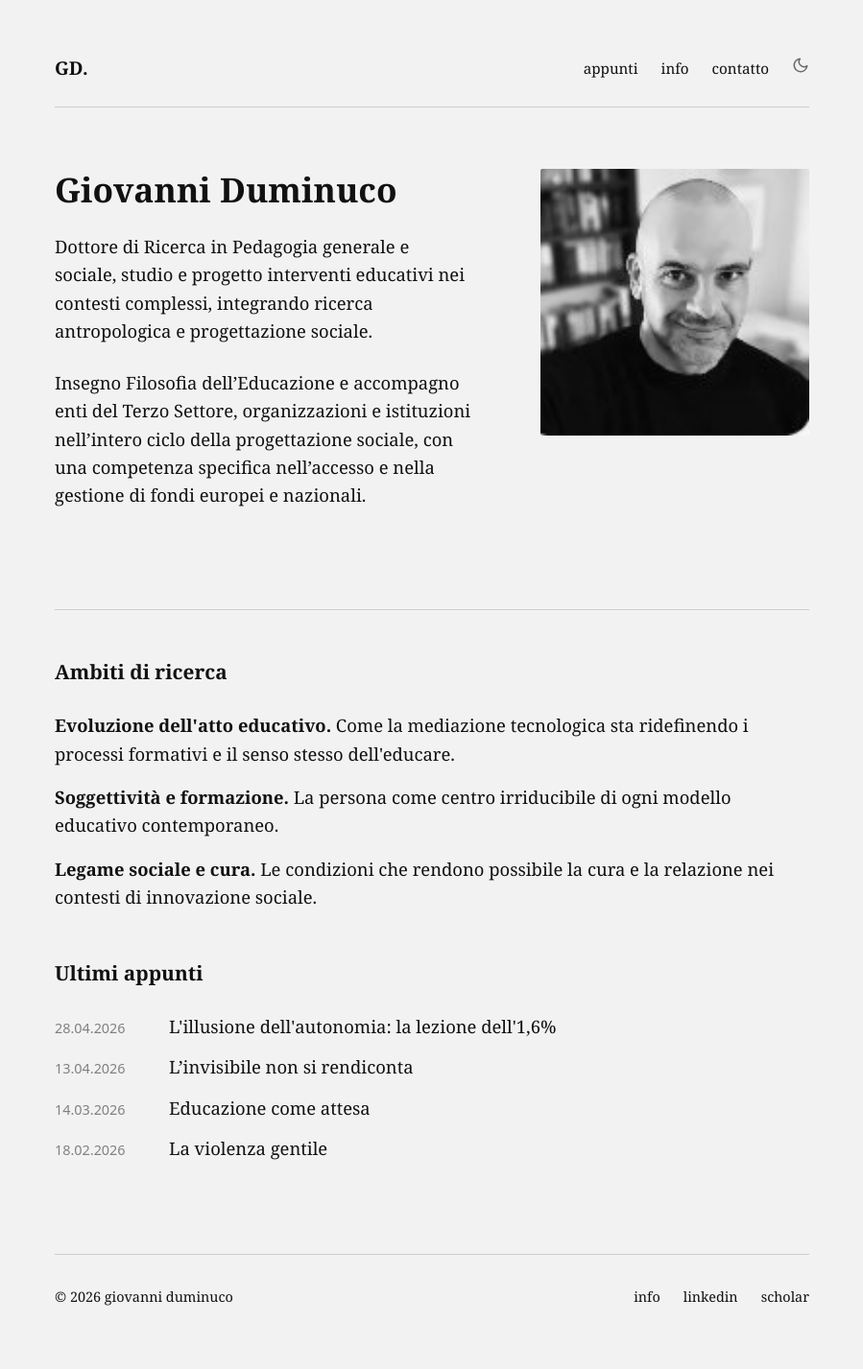
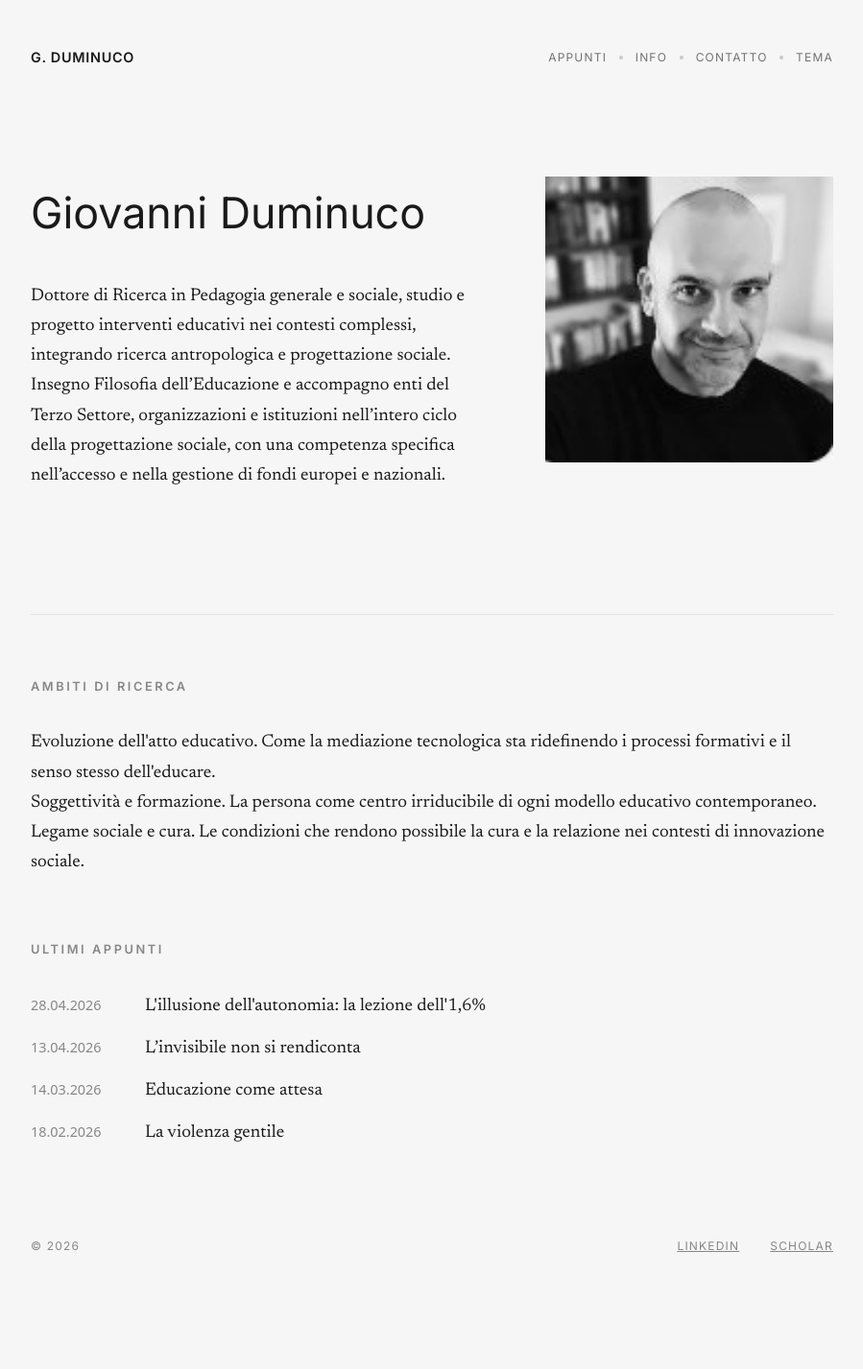
Before and after one commit to dumgio/dumgio.github.io, a Jekyll site: the page built from index.html, in a window 1280 px wide. Shown: the whole page at 96% size, without its empty margins (190-1089 px from the left). Built offline with Jekyll 4.4.1, drawn with Linux system fonts in a browser that asks for light colours; some web fonts are replaced; after the commit the page ends 1357 px from its top, so only the background shows below that.

Commit message:
Update default.html

```diff
--- a/_layouts/default.html
+++ b/_layouts/default.html
@@ -20,156 +20,178 @@
     </script>
 
     <style>
-        @font-face {
-            font-family: 'Bespoke Serif';
-            src: url('https://static.mighil.com/fonts/BespokeSerif-Variable.woff2') format('woff2');
-            font-weight: 300 800;
-            font-display: swap;
-        }
+        /* Font Shikun Style */
+        @import url('https://fonts.googleapis.com/css2?family=Inter:wght@300;400;600&family=Newsreader:ital,opsz,wght@0,6..72,300;0,6..72,400;1,6..72,300&display=swap');
 
         :root {
-            --bg-color: #f2f2f2;
-            --text-color: #111;
-            --border-light: #96909061;
-            --spacing: 1.5rem;
-            --max-width: 850px;
+            --bg-color: #f6f6f6;
+            --text-color: #1a1a1a;
+            --border-color: rgba(0,0,0,0.08);
+            --font-sans: 'Inter', system-ui, sans-serif;
+            --font-serif: 'Newsreader', serif;
+            --max-width: 900px;
         }
 
         [data-theme="dark"] {
-            --bg-color: #0f1417;
-            --text-color: #d0d0d0;
-            --border-light: #2a2f33;
+            --bg-color: #111111;
+            --text-color: #e0e0e0;
+            --border-color: rgba(255,255,255,0.1);
         }
 
         * { box-sizing: border-box; margin: 0; padding: 0; }
-        html, body { background-color: var(--bg-color); color: var(--text-color); }
+        html, body { background-color: var(--bg-color); color: var(--text-color); transition: background 0.3s ease; }
 
         body {
             max-width: var(--max-width);
             margin: 0 auto;
-            padding: 2rem;
-            font-family: 'Bespoke Serif', Georgia, serif !important;
+            padding: 0 2rem;
+            font-family: var(--font-serif);
             font-size: 1.15rem;
-            line-height: 1.6;
+            line-height: 1.7;
             -webkit-font-smoothing: antialiased;
         }
 
+        /* Navigation Desktop con Pallino */
         header {
-            border-bottom: 1px solid var(--border-light);
-            padding: 1.5rem 0;
-            margin-bottom: 4rem;
+            padding: 3rem 0;
             display: flex;
             justify-content: space-between;
             align-items: center;
         }
 
         .header-logo {
-            font-weight: 700;
-            font-size: 1.2rem;
+            font-family: var(--font-sans);
+            font-weight: 600;
+            font-size: 0.9rem;
+            letter-spacing: 0.05em;
             text-decoration: none;
             color: var(--text-color);
         }
 
-        nav { display: flex; gap: 1.5rem; }
-        nav a { font-size: 0.95rem; text-decoration: none; color: var(--text-color); text-transform: lowercase; }
+        .nav-desktop {
+            display: flex;
+            align-items: center;
+            gap: 0.8rem;
+            font-family: var(--font-sans);
+            font-size: 0.75rem;
+            text-transform: uppercase;
+            letter-spacing: 0.1em;
+        }
 
-        #theme-toggle {
+        .nav-desktop a { text-decoration: none; color: var(--text-color); opacity: 0.6; transition: opacity 0.2s; }
+        .nav-desktop a:hover { opacity: 1; }
+        .nav-dot { width: 4px; height: 4px; background: var(--text-color); border-radius: 50%; opacity: 0.2; }
+
+        /* Mobile Menu (Hamburger) */
+        .menu-toggle {
+            display: none;
+            flex-direction: column;
+            gap: 5px;
+            cursor: pointer;
             background: none;
             border: none;
-            color: var(--text-color);
-            cursor: pointer;
-            padding: 0;
+            z-index: 1001;
+        }
+        .menu-toggle span { width: 22px; height: 1.5px; background: var(--text-color); transition: 0.3s; }
+
+        .nav-mobile {
+            position: fixed;
+            top: 0; right: -100%;
+            width: 100%; height: 100vh;
+            background: var(--bg-color);
             display: flex;
-            opacity: 0.6;
+            flex-direction: column;
+            justify-content: center;
+            align-items: center;
+            gap: 2rem;
+            z-index: 1000;
+            transition: 0.4s cubic-bezier(0.16, 1, 0.3, 1);
         }
+        .nav-mobile.active { right: 0; }
+        .nav-mobile a { font-family: var(--font-sans); font-size: 1.5rem; text-decoration: none; color: var(--text-color); }
 
-        #sun-icon, #moon-icon { display: none; width: 18px; height: 18px; }
-        [data-theme="dark"] #sun-icon { display: block; }
-        html:not([data-theme="dark"]) #moon-icon { display: block; }
-
-        main { margin-bottom: 4rem; }
-
+        /* Layout Hero */
         .home-hero {
             display: flex;
             gap: 4rem;
             align-items: flex-start;
-            margin-bottom: 5rem;
+            padding: 4rem 0;
         }
-
         .hero-text { flex: 1.5; }
         .hero-image { flex: 1; text-align: right; }
+        .hero-image img { width: 100%; max-width: 300px; filter: grayscale(100%); }
 
-        .hero-image img {
-            width: 100%;
-            max-width: 280px;
-            border-radius: 2px;
-            filter: grayscale(100%);
-        }
+        h1 { font-family: var(--font-sans); font-size: 2.8rem; font-weight: 400; margin-bottom: 2rem; }
+        h2 { font-family: var(--font-sans); font-size: 0.8rem; text-transform: uppercase; letter-spacing: 0.2em; margin: 4rem 0 2rem; opacity: 0.5; }
 
-        h1 { font-size: 2.2rem; font-weight: 700; margin-bottom: 1.5rem; line-height: 1.2; }
-        h2 { font-size: 1.3rem; margin: 3rem 0 1.5rem; font-weight: 600; }
-        p { margin-bottom: 1.5rem; }
+        hr { border: none; border-top: 1px solid var(--border-color); margin: 4rem 0; }
 
-        a { color: var(--text-color); text-decoration: none; }
-        a:hover {
-            text-decoration: underline;
-            text-decoration-thickness: 0.1ex;
-            text-underline-offset: 0.3ex;
-        }
-
-        hr { border: none; border-top: 1px solid var(--border-light); margin: 3rem 0; }
-
-        .ambito-item { margin-bottom: 1rem; }
-        .ambito-titolo { font-weight: 600; }
+        /* Links */
+        a { color: inherit; transition: opacity 0.2s; }
+        .post-list a { text-decoration: none; }
+        .post-list a:hover { text-decoration: underline; text-underline-offset: 4px; }
 
         footer {
-            margin-top: 6rem;
-            padding: 2rem 0;
-            border-top: 1px solid var(--border-light);
-            font-size: 0.9rem;
+            padding: 5rem 0 3rem;
+            font-family: var(--font-sans);
+            font-size: 0.75rem;
+            text-transform: uppercase;
+            letter-spacing: 0.1em;
             display: flex;
             justify-content: space-between;
-            text-transform: lowercase;
+            opacity: 0.5;
         }
 
         @media screen and (max-width: 768px) {
-            .home-hero { flex-direction: column-reverse; gap: 2rem; }
-            .hero-image { text-align: left; }
-            .hero-image img { max-width: 150px; }
-            h1 { font-size: 1.8rem; }
-            footer { flex-direction: column; gap: 1rem; }
+            .nav-desktop { display: none; }
+            .menu-toggle { display: flex; }
+            .home-hero { flex-direction: column-reverse; gap: 2rem; padding: 2rem 0; }
+            h1 { font-size: 2rem; }
+            body { padding: 0 1.5rem; }
         }
     </style>
 </head>
 <body>
 
     <header>
-        <a href="/" class="header-logo">GD.</a>
-        <nav>
+        <a href="/" class="header-logo">G. DUMINUCO</a>
+
+        <div class="nav-desktop">
             <a href="/blog">Appunti</a>
+            <div class="nav-dot"></div>
             <a href="/info">Info</a>
+            <div class="nav-dot"></div>
             <a href="mailto:giovanni.duminuco@gmail.com">Contatto</a>
-            <button id="theme-toggle" aria-label="Cambia tema">
-                <svg id="sun-icon" xmlns="http://www.w3.org/2000/svg" viewBox="0 0 24 24" fill="none" stroke="currentColor" stroke-width="2" stroke-linecap="round" stroke-linejoin="round"><circle cx="12" cy="12" r="5"></circle><line x1="12" y1="1" x2="12" y2="3"></line><line x1="12" y1="21" x2="12" y2="23"></line><line x1="4.22" y1="4.22" x2="5.64" y2="5.64"></line><line x1="18.36" y1="18.36" x2="19.78" y2="19.78"></line><line x1="1" y1="12" x2="3" y2="12"></line><line x1="21" y1="12" x2="23" y2="12"></line><line x1="4.22" y1="19.78" x2="5.64" y2="18.36"></line><line x1="18.36" y1="5.64" x2="19.78" y2="4.22"></line></svg>
-                <svg id="moon-icon" xmlns="http://www.w3.org/2000/svg" viewBox="0 0 24 24" fill="none" stroke="currentColor" stroke-width="2" stroke-linecap="round" stroke-linejoin="round"><path d="M21 12.79A9 9 0 1 1 11.21 3 7 7 0 0 0 21 12.79z"></path></svg>
-            </button>
-        </nav>
+            <div class="nav-dot"></div>
+            <button id="theme-toggle" style="cursor:pointer; background:none; border:none; color:inherit; font:inherit; text-transform:inherit; letter-spacing:inherit; opacity:0.6;">Tema</button>
+        </div>
+
+        <button class="menu-toggle" id="mobile-btn">
+            <span></span>
+            <span></span>
+        </button>
     </header>
+
+    <nav class="nav-mobile" id="mobile-menu">
+        <a href="/blog">Appunti</a>
+        <a href="/info">Info</a>
+        <a href="mailto:giovanni.duminuco@gmail.com">Contatto</a>
+    </nav>
 
     <main>
         {{ content }}
     </main>
 
     <footer>
-        <span>&copy; {{ "now" | date: "%Y" }} Giovanni Duminuco</span>
-        <div style="display: flex; gap: 1.5rem;">
-            <a href="/info">Info</a>
-            <a href="https://www.linkedin.com/in/dumgio/" target="_blank">LinkedIn</a>
-            <a href="https://scholar.google.com/citations?user=lpBSylMAAAAJ&hl=it" target="_blank">Scholar</a>
+        <span>&copy; {{ "now" | date: "%Y" }}</span>
+        <div style="display: flex; gap: 2rem;">
+            <a href="https://www.linkedin.com/in/dumgio/">Linkedin</a>
+            <a href="https://scholar.google.com/">Scholar</a>
         </div>
     </footer>
 
     <script>
+        // Tema
         const toggleBtn = document.getElementById('theme-toggle');
         toggleBtn.addEventListener('click', () => {
             let currentTheme = document.documentElement.getAttribute('data-theme');
```
Also changed, not shown: other parts of _layouts/default.html (+8 -0 lines).
